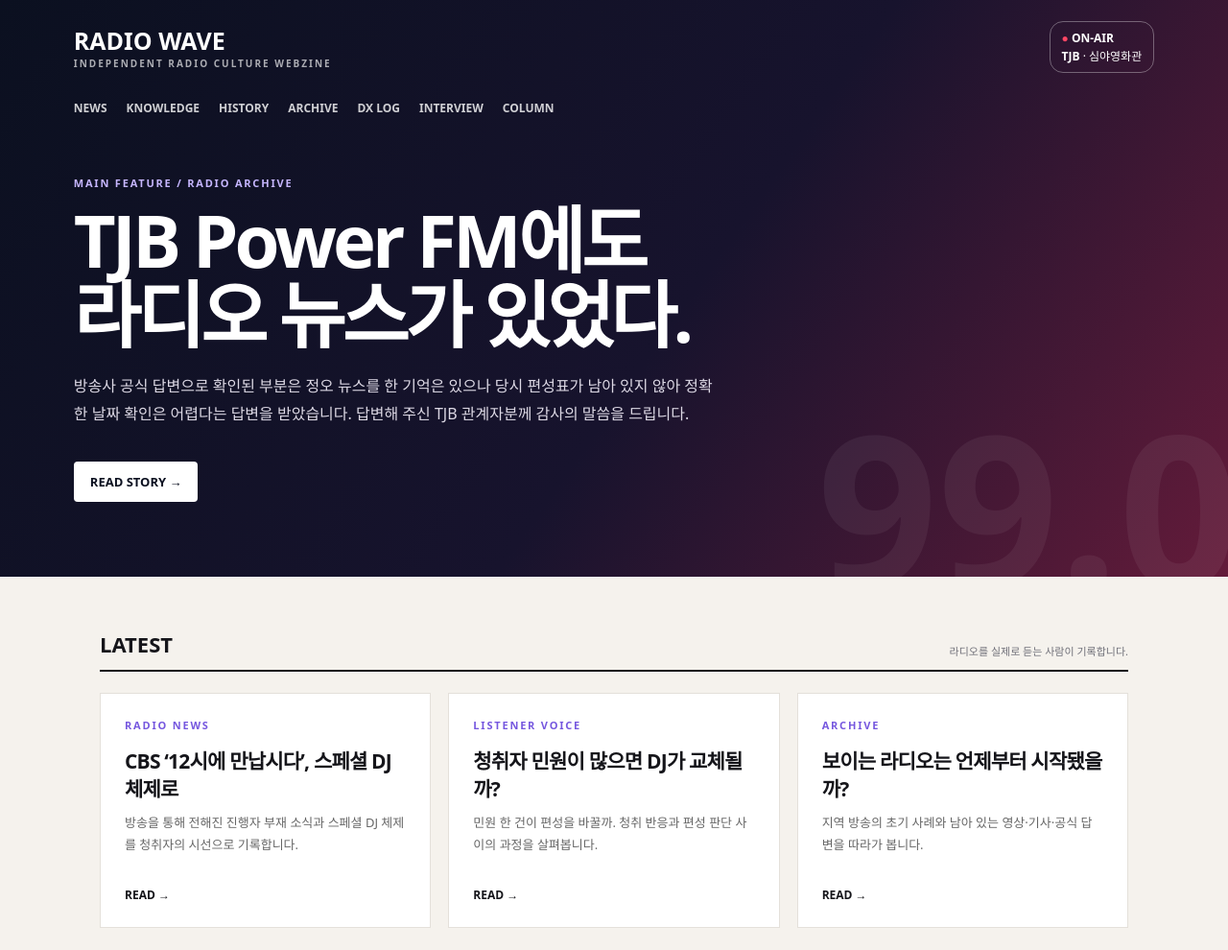
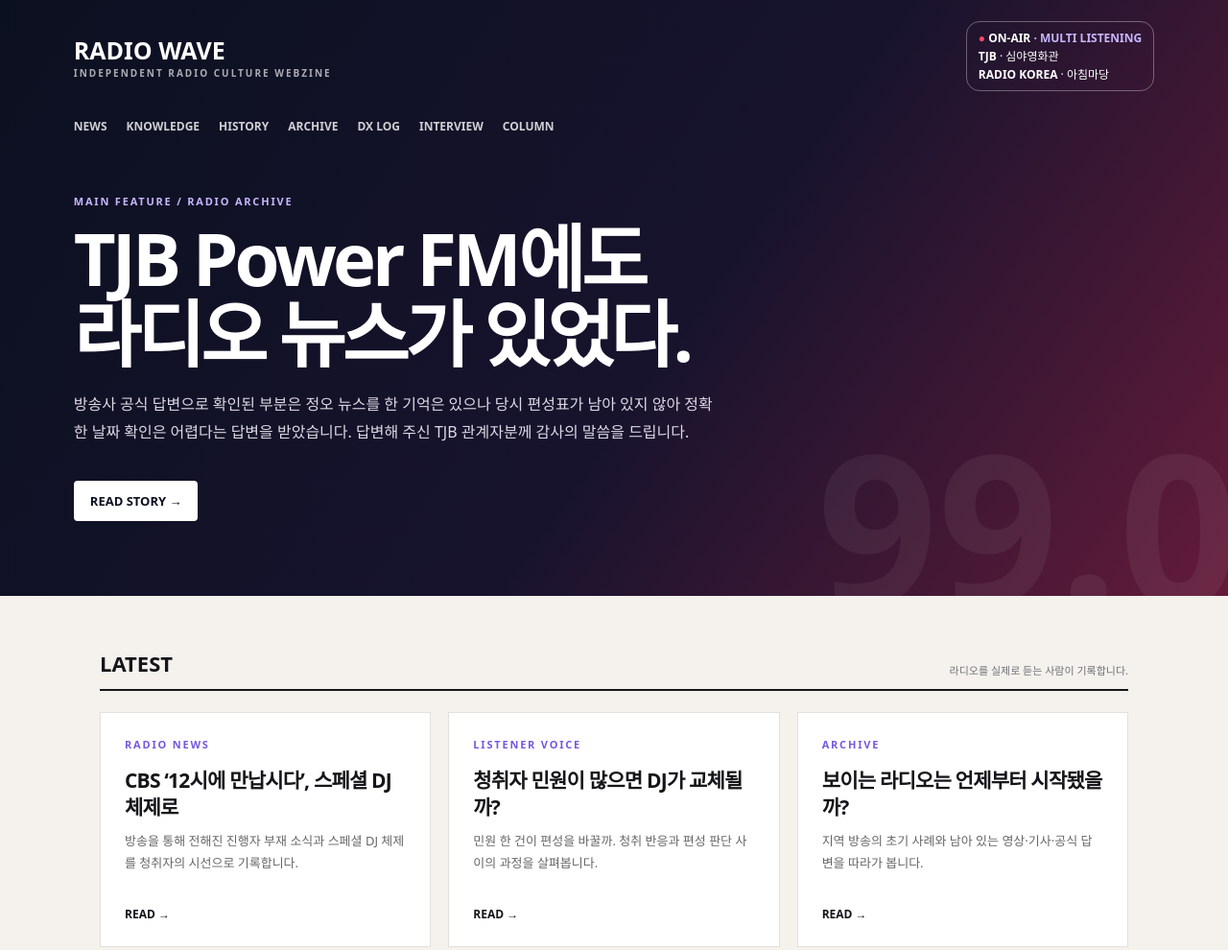
Before and after one commit to RADIOWAVE686/radio-wave-webzin, a plain HTML site: page index.html in a window 1280 px wide. Shown: the top 990 px of the page at 96% size. Drawn offline with Linux system fonts and the light colour scheme.

Commit message:
Update radioKoreaProgram to include Monday checks

```diff
--- a/index.html
+++ b/index.html
@@ -148,7 +148,7 @@
   function radioKoreaProgram(){
     const k=parts('Asia/Seoul');
     // 평일의 한국시간 새벽·오전에만 RADIO KOREA 동시청취 표시
-   if(['Sat','Sun'].includes(k.day) || k.h>=12) return null;
+   if(['Sat','Sun','Mon'].includes(k.day) || k.h>=12) return null;
 
     const la=parts('America/Los_Angeles');
 
@@ -156,7 +156,7 @@
 if(la.day !== 'Sun' && t>=5 && t<6)
   return ['RADIO KOREA','출발 새 아침'];
 
-if(!['Sat','Sun','Mon'].includes(la.day)) return null;
+if(!['Mon','Tue','Wed','Thu','Fri'].includes(la.day)) return null;
 
     if(t>=7 && t<9) return ['RADIO KOREA','모닝뉴스'];
     if(t>=9 && t<10) return ['RADIO KOREA','모닝포커스'];
```
